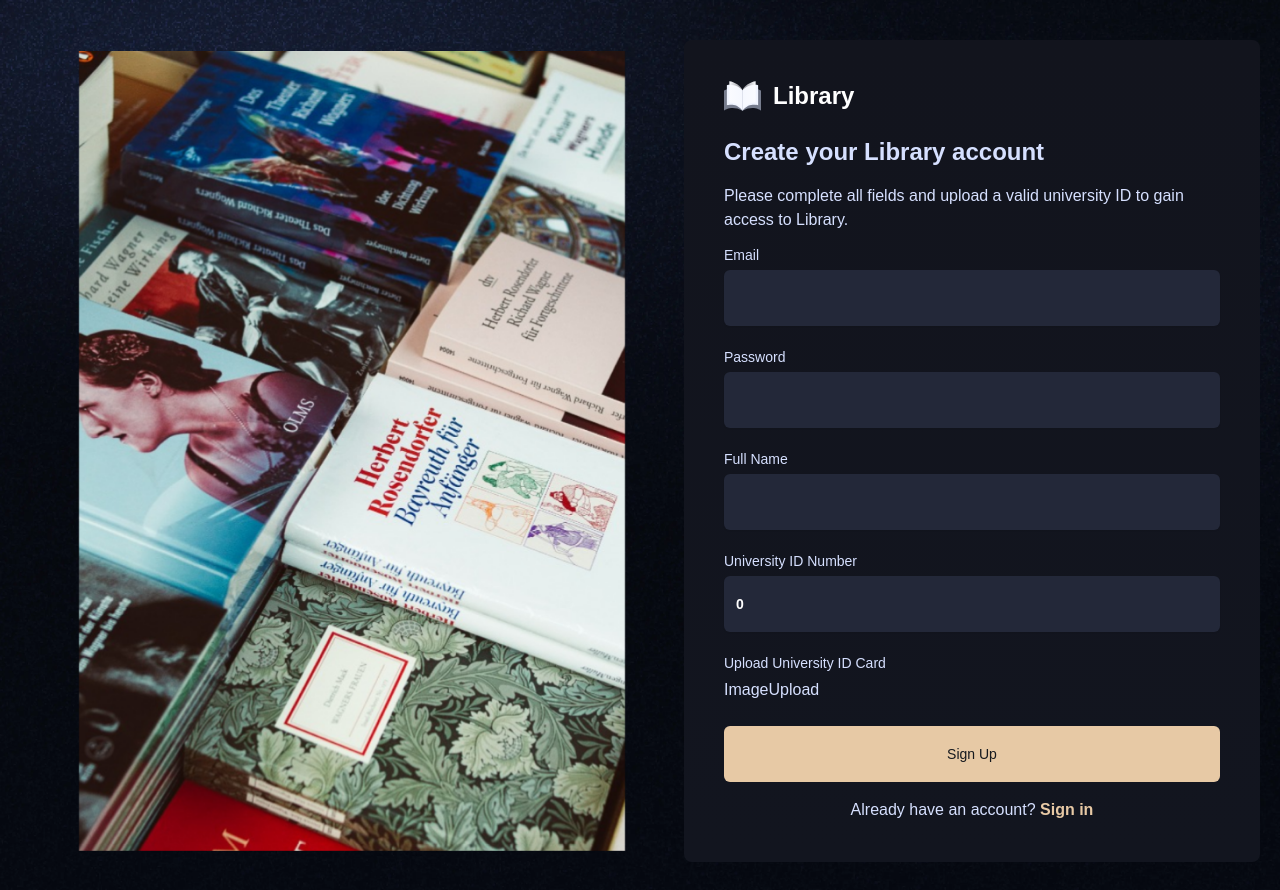
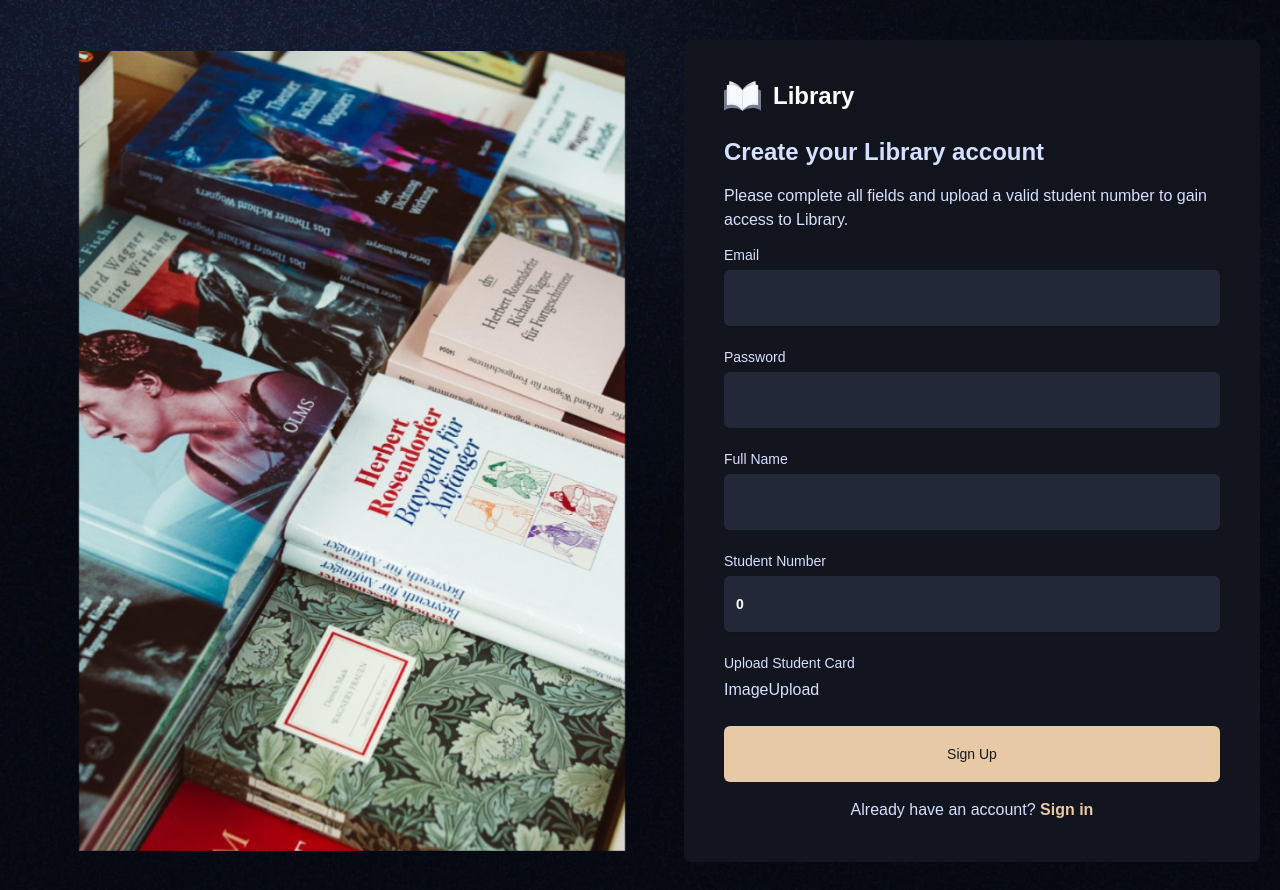
Before and after one commit to radebeneo/university-library, a Next.js app: page /sign-up in a window 1280 px wide. Shown: the top 890 px of the page. Built offline with nearby package versions, Linux system fonts and the light colour scheme; a web font is replaced by a local one.

Commit message:
created  environment file for imagekit keys and endpoint.

```diff
--- a/app/(auth)/sign-up/page.tsx
+++ b/app/(auth)/sign-up/page.tsx
@@ -14,8 +14,8 @@ const Page = () => (
             email: '',
             password: '',
             fullName: '',
-            universityId: 0,
-            universityCard: '',
+            studentNumber: 0,
+            studentCard: '',
         }}
         onSubmit={() =>{}}
     />
--- a/components/AuthForm.tsx
+++ b/components/AuthForm.tsx
@@ -47,7 +47,7 @@ const AuthForm = <T extends FieldValues> ({type, schema, defaultValues, onSubmit
                 {isSignIn ? "Welcome back to Library" : "Create your Library account"}
             </h1>
             <p className="text-light-100">
-                {isSignIn ? "Access the vast collection of resources, and stay updated" : "Please complete all fields and upload a valid university ID to gain access to Library."}
+                {isSignIn ? "Access the vast collection of resources, and stay updated" : "Please complete all fields and upload a valid student number to gain access to Library."}
             </p>
             <Form {...form}>
                 <form onSubmit={form.handleSubmit(handleSubmit )} className="space-y-6 w-full">
@@ -62,7 +62,7 @@ const AuthForm = <T extends FieldValues> ({type, schema, defaultValues, onSubmit
                                         {FIELD_NAMES[field.name as keyof typeof FIELD_NAMES]}
                                     </FormLabel>
                                     <FormControl>
-                                        {field.name === 'universityCard' ? (
+                                        {field.name === 'studentCard' ? (
                                             <ImageUpload/>) :
                                             (<Input required type={FIELD_TYPES[field.name as keyof typeof FIELD_TYPES]} {...field} className="form-input bg-dark-300"/>)}
                                     </FormControl>
--- a/constants/index.ts
+++ b/constants/index.ts
@@ -43,15 +43,15 @@ export const adminSideBarLinks = [
 export const FIELD_NAMES = {
     fullName: "Full name",
     email: "Email",
-    universityId: "University ID Number",
+    studentNumber: "Student Number",
     password: "Password",
-    universityCard: "Upload University ID Card",
+    studentCard: "Upload Student Card",
 };
 
 export const FIELD_TYPES = {
     fullName: "text",
     email: "email",
-    universityId: "number",
+    studentNumber: "number",
     password: "password",
 };
 
--- /dev/null
+++ b/lib/config.ts
@@ -0,0 +1,11 @@
+const config = {
+    env: {
+        imagekit: {
+            publicKey: process.env.NEXT_PUBLIC_IMAGEKIT_PUBLIC_KEY,
+            urlEndpoint: process.env.NEXT_PUBLIC_IMAGEKIT_URL_ENDPOINT,
+            privateKey: process.env.NEXT_PUBLIC_IMAGEKIT_PRIVATE_KEY
+        }
+    }
+}
+
+export default config
--- a/lib/validations.ts
+++ b/lib/validations.ts
@@ -2,8 +2,8 @@ import { z } from 'zod'
 export const signUpSchema = z.object({
     fullName: z.string().min(3),
     email: z.string().email(),
-    universityId: z.coerce.number(),
-    universityCard: z.string().nonempty('University card is required '),
+    studentNumber: z.coerce.number(),
+    studentCard: z.string().nonempty('Student card is required '),
     password: z.string().min(8),
 
 })
```
